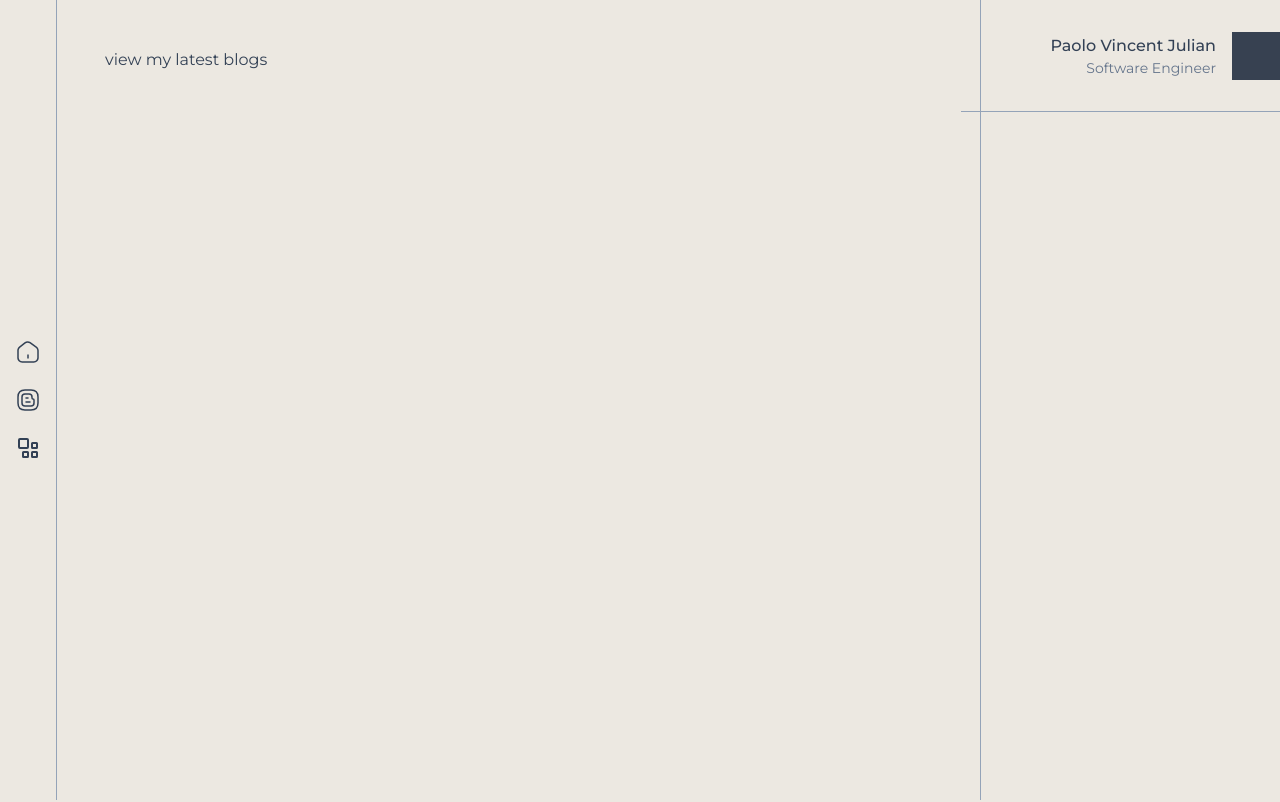
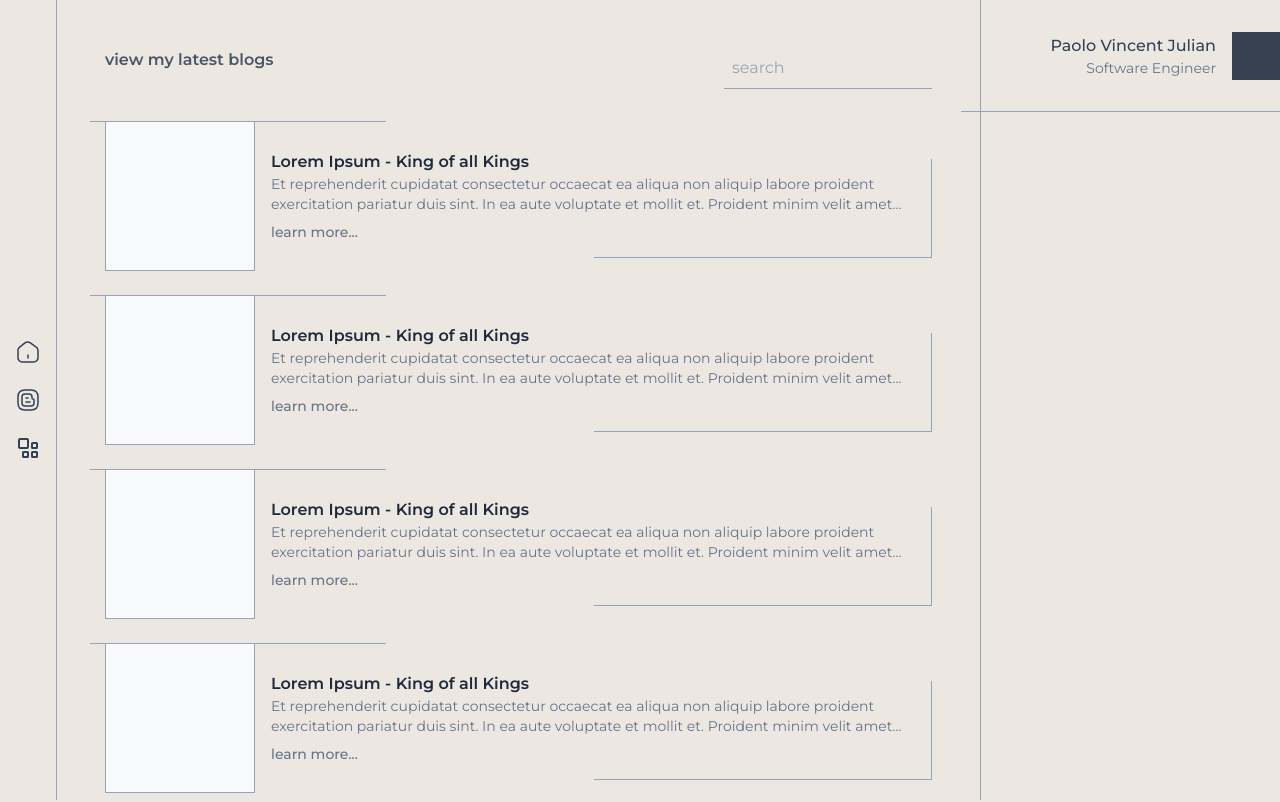
Before and after one commit to jhonnapy/jhonnagines, a Next.js app: page /blogs in a window 1280 px wide. Shown: the top 802 px of the page. Built offline with nearby package versions, Linux system fonts and the light colour scheme.

Commit message:
feat: Add bloglist UI

```diff
--- a/src/app/blogs/_components/blog-item.tsx
+++ b/src/app/blogs/_components/blog-item.tsx
@@ -1,3 +1,7 @@
+import Row from '@/components/layouts/row';
+import Stack from '@/components/layouts/stack';
+import classNames from 'classnames';
+import Link from 'next/link';
 import React, { FunctionComponent } from 'react';
 
 export type BlogItemProps = {
@@ -5,7 +9,39 @@ export type BlogItemProps = {
 };
 
 const BlogItem: FunctionComponent<BlogItemProps> = (props) => {
-  return <div className=''></div>;
+  return (
+    <Link href='/blogs/lorem-ipsum'>
+      <Row className='items-center group'>
+        <div className='relative w-[150px] h-[150px] bg-slate-50 border-b border-l border-r border-slate-400'>
+          <div className='absolute border-t border-slate-400 top-0 -left-4 w-[200%]'></div>
+        </div>
+
+        <Stack className='flex-1 h-full p-4 relative'>
+          <h4 className='font-semibold text-slate-800'>
+            Lorem Ipsum - King of all Kings
+          </h4>
+
+          <p className='line-clamp-2 text-sm text-slate-500'>
+            Et reprehenderit cupidatat consectetur occaecat ea aliqua non
+            aliquip labore proident exercitation pariatur duis sint. In ea aute
+            voluptate et mollit et. Proident minim velit amet tempor velit et
+            amet officia sit aliquip qui nostrud. Proident adipisicing aliquip
+            sit nisi id veniam consequat dolore commodo.
+          </p>
+          <span className='mt-2 font-medium text-sm text-slate-500'>
+            learn more...
+          </span>
+
+          <div
+            className={classNames(
+              'absolute bottom-0 right-0 h-4/5 w-1/2 border-r border-b border-slate-400',
+              'transition'
+            )}
+          ></div>
+        </Stack>
+      </Row>
+    </Link>
+  );
 };
 
 export default BlogItem;
--- a/src/app/blogs/page.tsx
+++ b/src/app/blogs/page.tsx
@@ -1,4 +1,7 @@
 import React, { FunctionComponent } from 'react';
+import BlogItem from './_components/blog-item';
+import Stack from '@/components/layouts/stack';
+import Row from '@/components/layouts/row';
 
 export type BlogsPageProps = {
   // No Props
@@ -8,7 +11,24 @@ const BlogsPage: FunctionComponent<BlogsPageProps> = (props) => {
   return (
     <>
       <div className='p-12'>
-        <h1>view my latest blogs</h1>
+        <Stack className='space-y-8'>
+          <Row className='justify-between'>
+            <h1 className='font-semibold text-slate-600'>
+              view my latest blogs
+            </h1>
+            <input
+              className='p-2 border-b border-slate-400 bg-inherit w-fit focus:outline-none focus:border-blue-400'
+              placeholder='search'
+            />
+          </Row>
+          <Stack className='space-y-6'>
+            <BlogItem />
+            <BlogItem />
+            <BlogItem />
+            <BlogItem />
+            <BlogItem />
+          </Stack>
+        </Stack>
       </div>
     </>
   );
```
